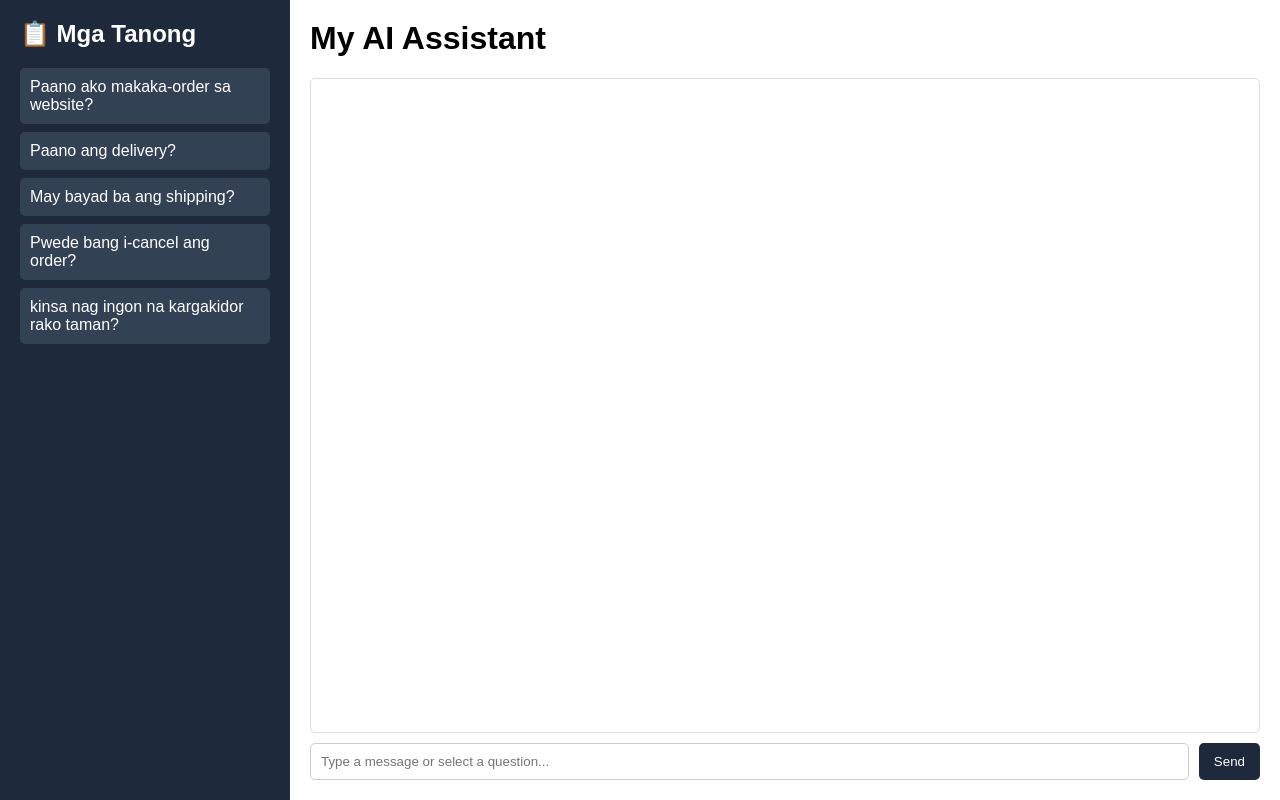
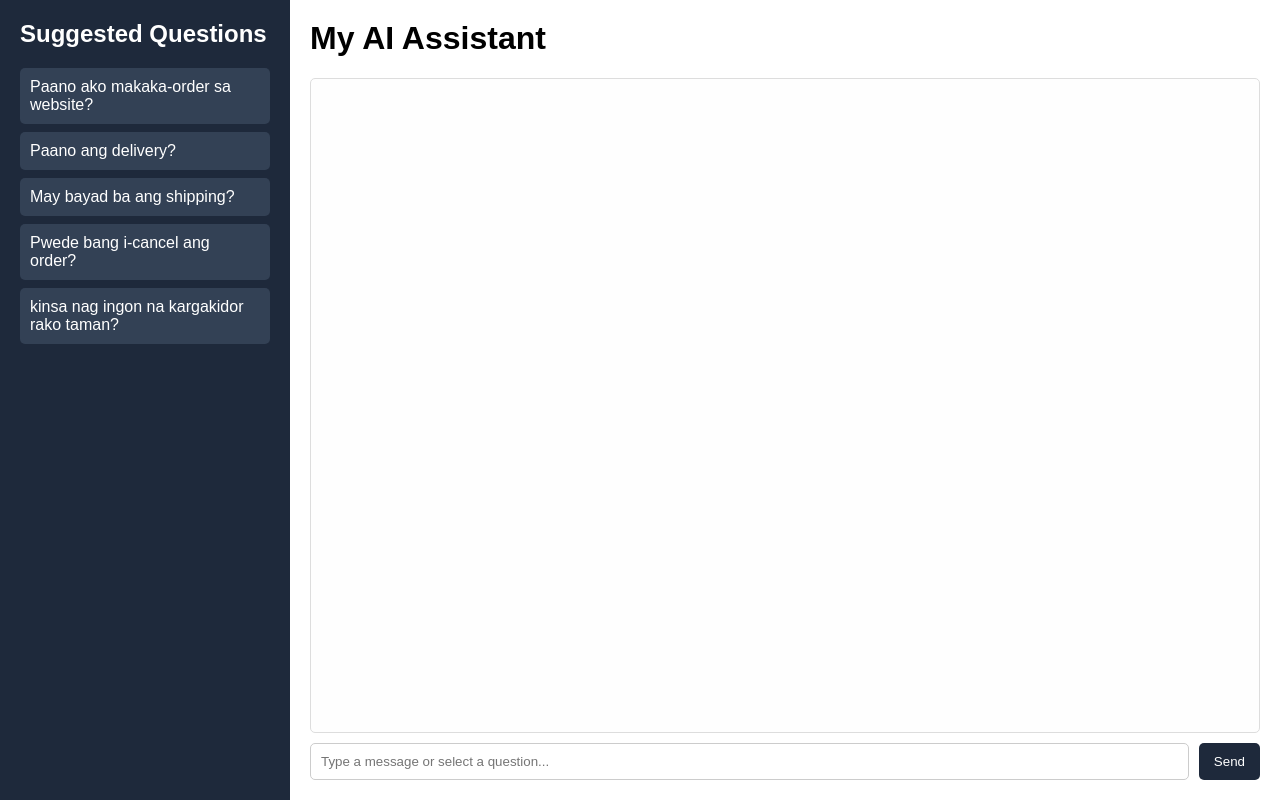
Before and after one commit to clarkepudpud/AI-Assistant, a plain HTML site: page index.html in a window 1280 px wide. Drawn offline with Linux system fonts and the light colour scheme.

Commit message:
Add files via upload

```diff
--- a/index.html
+++ b/index.html
@@ -10,7 +10,7 @@
   <div class="main-layout">
     <!-- Left Side: Default Questions -->
     <div class="sidebar">
-      <h2>📋 Mga Tanong</h2>
+      <h2>Suggested Questions</h2>
       <ul id="question-buttons"></ul>
     </div>
 
```
